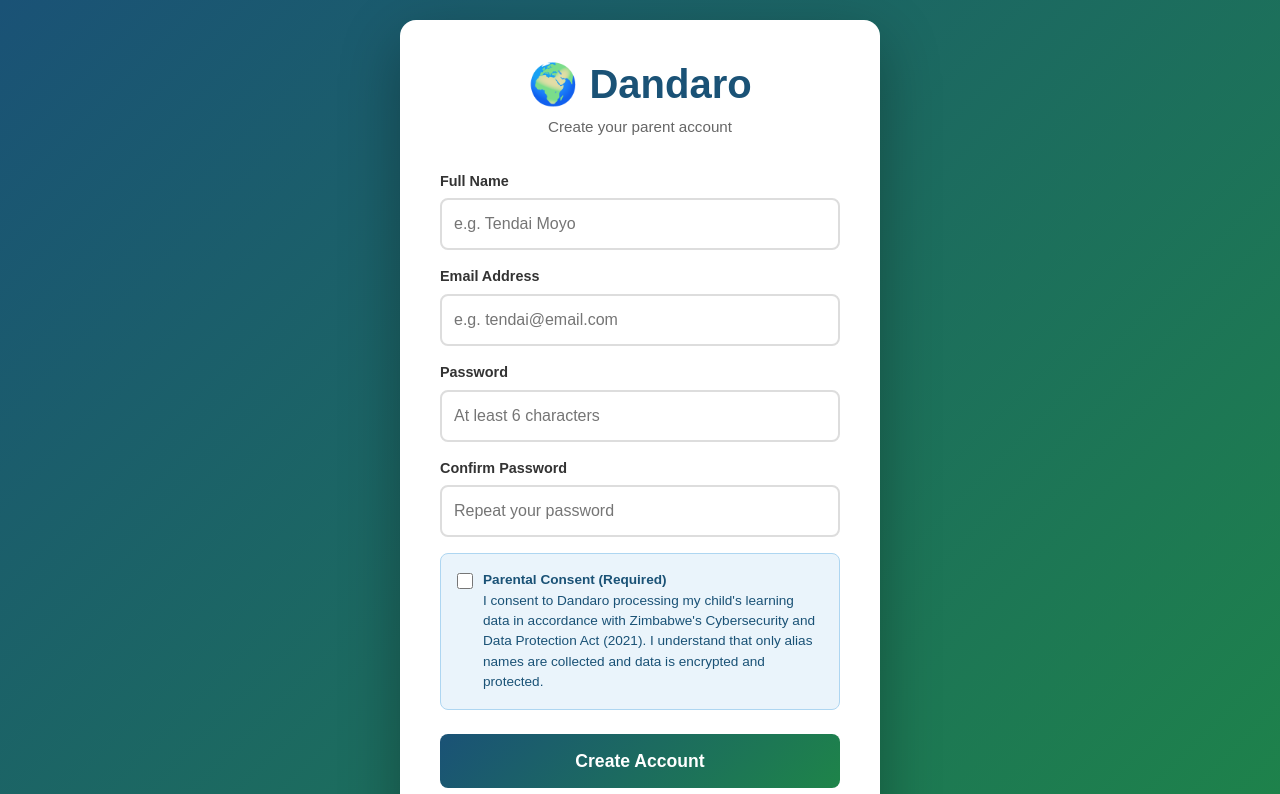
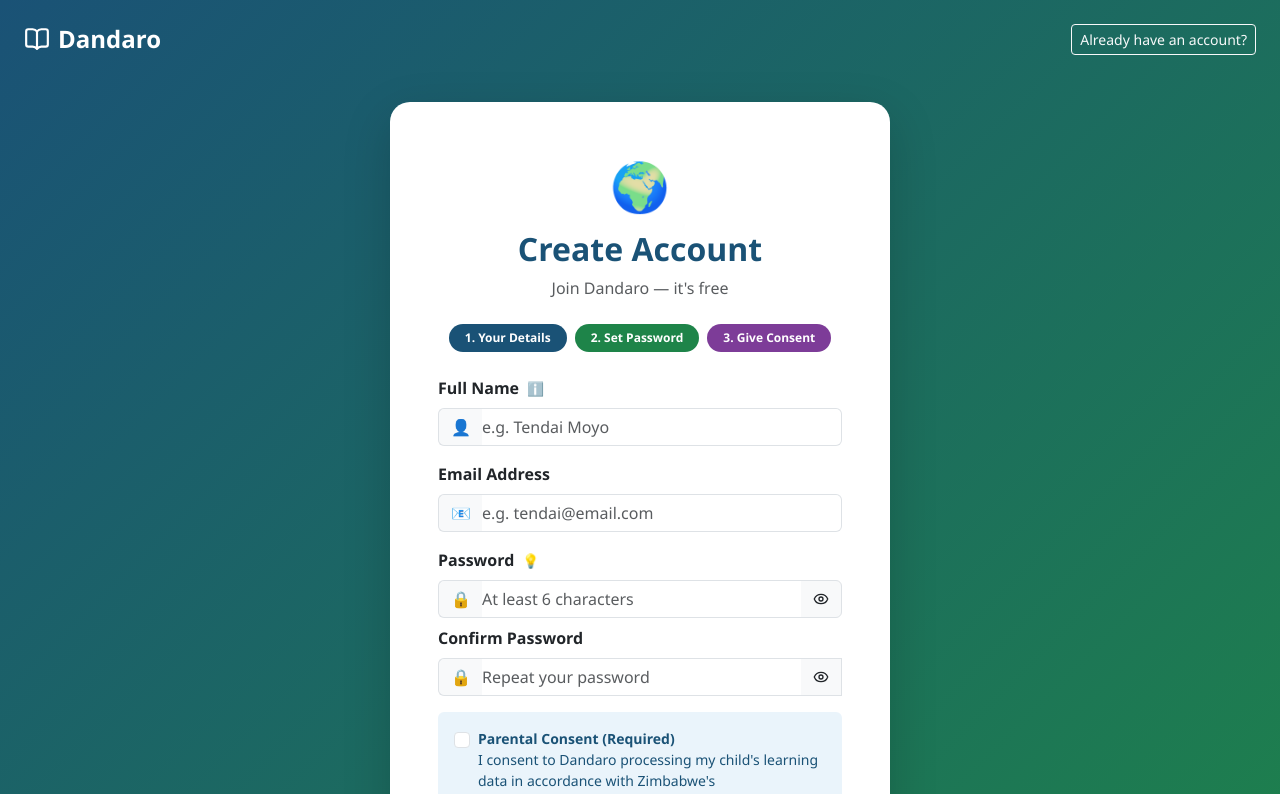
Before and after one commit to collensimba/indigenous-learning, a Next.js app: page /register in a window 1280 px wide. Shown: the top 794 px of the page. Built offline with nearby package versions, Linux system fonts and the light colour scheme.

Commit message:
feat: redesign register page with Bootstrap strength meter, modals, tooltips, popovers

```diff
--- a/src/app/register/page.tsx
+++ b/src/app/register/page.tsx
@@ -1,36 +1,52 @@
 'use client';
-import { useState } from 'react';
+import { useState, useEffect } from 'react';
 import { useRouter } from 'next/navigation';
+import { BookOpen, Eye, EyeOff } from 'lucide-react';
 
 export default function RegisterPage() {
   const router = useRouter();
   const [formData, setFormData] = useState({
-    name: '',
-    email: '',
-    password: '',
-    confirmPassword: '',
-    consent: false,
+    name: '', email: '', password: '', confirmPassword: '', consent: false,
   });
   const [error, setError] = useState('');
   const [loading, setLoading] = useState(false);
+  const [showPassword, setShowPassword] = useState(false);
+  const [showConfirm, setShowConfirm] = useState(false);
+  const [passwordStrength, setPasswordStrength] = useState(0);
+
+  useEffect(() => {
+    const bootstrap = require('bootstrap/dist/js/bootstrap.bundle.min.js');
+    const tooltips = document.querySelectorAll('[data-bs-toggle="tooltip"]');
+    tooltips.forEach(el => new bootstrap.Tooltip(el));
+    const popovers = document.querySelectorAll('[data-bs-toggle="popover"]');
+    popovers.forEach(el => new bootstrap.Popover(el));
+  }, []);
+
+  const checkStrength = (pwd: string) => {
+    let score = 0;
+    if (pwd.length >= 6) score++;
+    if (pwd.length >= 10) score++;
+    if (/[A-Z]/.test(pwd)) score++;
+    if (/[0-9]/.test(pwd)) score++;
+    if (/[^A-Za-z0-9]/.test(pwd)) score++;
+    setPasswordStrength(score);
+  };
+
+  const strengthLabel = ['', 'Very Weak', 'Weak', 'Fair', 'Strong', 'Very Strong'];
+  const strengthColor = ['', 'danger', 'warning', 'info', 'primary', 'success'];
 
   const handleSubmit = async (e: React.FormEvent) => {
     e.preventDefault();
     setError('');
-
     if (formData.password !== formData.confirmPassword) {
-      setError('Passwords do not match');
-      return;
+      setError('Passwords do not match'); return;
     }
     if (!formData.consent) {
-      setError('You must give consent to process your child\'s data');
-      return;
+      setError('You must give consent to process your child\'s data'); return;
     }
     if (formData.password.length < 6) {
-      setError('Password must be at least 6 characters');
-      return;
+      setError('Password must be at least 6 characters'); return;
     }
-
     setLoading(true);
     try {
       const res = await fetch('/api/auth/register', {
@@ -43,22 +59,12 @@
           consent: formData.consent,
         }),
       });
-
       const data = await res.json();
-
-      if (!res.ok) {
-        setError(data.error || 'Registration failed');
-        return;
-      }
-
-      // Save token and user to localStorage
+      if (!res.ok) { setError(data.error || 'Registration failed'); return; }
       localStorage.setItem('dandaro_token', data.token);
       localStorage.setItem('dandaro_user', JSON.stringify(data.user));
-
-      // Redirect to dashboard
       router.push('/dashboard');
-
-    } catch (err) {
+    } catch {
       setError('Something went wrong. Please try again.');
     } finally {
       setLoading(false);
@@ -66,195 +72,236 @@
   };
 
   return (
-    <div style={{
-      minHeight: '100vh',
-      background: 'linear-gradient(135deg, #1a5276 0%, #1e8449 100%)',
-      display: 'flex',
-      alignItems: 'center',
-      justifyContent: 'center',
-      padding: '20px',
-      fontFamily: 'Arial, sans-serif',
-    }}>
-      <div style={{
-        background: 'white',
-        borderRadius: '16px',
-        padding: '40px',
-        width: '100%',
-        maxWidth: '480px',
-        boxShadow: '0 20px 60px rgba(0,0,0,0.3)',
-      }}>
+    <div className="min-vh-100 d-flex flex-column" style={{ background: 'linear-gradient(135deg, #1a5276 0%, #1e8449 100%)' }}>
+
+      {/* Navbar */}
+      <nav className="navbar px-4 py-3">
+        <a href="/" className="navbar-brand d-flex align-items-center gap-2 text-white fw-bold fs-4 text-decoration-none">
+          <BookOpen size={26} /> Dandaro
+        </a>
+        <a href="/login" className="btn btn-outline-light btn-sm">Already have an account?</a>
+      </nav>
+
+      {/* Card */}
+      <div className="flex-grow-1 d-flex align-items-center justify-content-center px-3 py-4">
+        <div className="card border-0 shadow-lg w-100" style={{ maxWidth: '500px', borderRadius: '20px' }}>
+          <div className="card-body p-4 p-md-5">
+
             {/* Header */}
-        <div style={{ textAlign: 'center', marginBottom: '32px' }}>
-          <h1 style={{ fontSize: '2.5em', fontWeight: 'bold', color: '#1a5276', margin: 0 }}>
-            🌍 Dandaro
-          </h1>
-          <p style={{ color: '#666', marginTop: '8px', fontSize: '0.95em' }}>
-            Create your parent account
-          </p>
+            <div className="text-center mb-4">
+              <span style={{ fontSize: '3rem' }}>🌍</span>
+              <h2 className="fw-bold mt-2" style={{ color: '#1a5276' }}>Create Account</h2>
+              <p className="text-muted">Join Dandaro — it's free</p>
             </div>
 
-        {/* Error */}
+            {/* Error Alert */}
             {error && (
-          <div style={{
-            background: '#fdecea',
-            border: '1px solid #f5c6cb',
-            borderRadius: '8px',
-            padding: '12px 16px',
-            marginBottom: '20px',
-            color: '#c0392b',
-            fontSize: '0.9em',
-          }}>
-            ⚠️ {error}
+              <div className="alert alert-danger alert-dismissible fade show d-flex align-items-center gap-2">
+                <span>⚠️</span>
+                <span>{error}</span>
+                <button type="button" className="btn-close" onClick={() => setError('')}></button>
               </div>
             )}
 
-        {/* Form */}
+            {/* Steps Badge */}
+            <div className="d-flex justify-content-center gap-2 mb-4">
+              {['Your Details', 'Set Password', 'Give Consent'].map((step, i) => (
+                <span key={i} className="badge rounded-pill px-3 py-2"
+                  style={{ background: i === 0 ? '#1a5276' : i === 1 ? '#1e8449' : '#7d3c98', fontSize: '0.75em' }}>
+                  {i + 1}. {step}
+                </span>
+              ))}
+            </div>
+
             <form onSubmit={handleSubmit}>
+
               {/* Full Name */}
-          <div style={{ marginBottom: '16px' }}>
-            <label style={{ display: 'block', marginBottom: '6px', fontWeight: 'bold', color: '#333', fontSize: '0.9em' }}>
+              <div className="mb-3">
+                <label className="form-label fw-semibold text-dark">
                   Full Name
+                  <span className="ms-2 text-muted"
+                    data-bs-toggle="tooltip"
+                    data-bs-placement="right"
+                    title="Enter your full name as the parent or guardian registering"
+                    style={{ cursor: 'pointer', fontSize: '0.85em' }}>ℹ️</span>
                 </label>
+                <div className="input-group">
+                  <span className="input-group-text bg-light border-end-0">👤</span>
                   <input
                     type="text"
+                    className="form-control border-start-0 ps-0"
                     placeholder="e.g. Tendai Moyo"
                     value={formData.name}
                     onChange={e => setFormData({ ...formData, name: e.target.value })}
                     required
-              style={{
-                width: '100%',
-                padding: '12px',
-                border: '2px solid #ddd',
-                borderRadius: '8px',
-                fontSize: '1em',
-                boxSizing: 'border-box',
-                outline: 'none',
-              }}
                   />
+                </div>
               </div>
 
               {/* Email */}
-          <div style={{ marginBottom: '16px' }}>
-            <label style={{ display: 'block', marginBottom: '6px', fontWeight: 'bold', color: '#333', fontSize: '0.9em' }}>
-              Email Address
-            </label>
+              <div className="mb-3">
+                <label className="form-label fw-semibold text-dark">Email Address</label>
+                <div className="input-group">
+                  <span className="input-group-text bg-light border-end-0">📧</span>
                   <input
                     type="email"
+                    className="form-control border-start-0 ps-0"
                     placeholder="e.g. tendai@email.com"
                     value={formData.email}
                     onChange={e => setFormData({ ...formData, email: e.target.value })}
                     required
-              style={{
-                width: '100%',
-                padding: '12px',
-                border: '2px solid #ddd',
-                borderRadius: '8px',
-                fontSize: '1em',
-                boxSizing: 'border-box',
-                outline: 'none',
-              }}
                   />
+                </div>
               </div>
 
               {/* Password */}
-          <div style={{ marginBottom: '16px' }}>
-            <label style={{ display: 'block', marginBottom: '6px', fontWeight: 'bold', color: '#333', fontSize: '0.9em' }}>
+              <div className="mb-2">
+                <label className="form-label fw-semibold text-dark">
                   Password
+                  <span className="ms-2"
+                    data-bs-toggle="popover"
+                    data-bs-placement="right"
+                    data-bs-trigger="focus"
+                    title="Password Tips"
+                    data-bs-content="Use at least 6 characters. Mix uppercase, numbers, and symbols for a stronger password."
+                    style={{ cursor: 'pointer', fontSize: '0.85em' }}>💡</span>
                 </label>
+                <div className="input-group">
+                  <span className="input-group-text bg-light border-end-0">🔒</span>
                   <input
-              type="password"
+                    type={showPassword ? 'text' : 'password'}
+                    className="form-control border-start-0 border-end-0 ps-0"
                     placeholder="At least 6 characters"
                     value={formData.password}
-              onChange={e => setFormData({ ...formData, password: e.target.value })}
+                    onChange={e => { setFormData({ ...formData, password: e.target.value }); checkStrength(e.target.value); }}
                     required
-              style={{
-                width: '100%',
-                padding: '12px',
-                border: '2px solid #ddd',
-                borderRadius: '8px',
-                fontSize: '1em',
-                boxSizing: 'border-box',
-                outline: 'none',
-              }}
                   />
+                  <button type="button" className="input-group-text bg-light"
+                    onClick={() => setShowPassword(!showPassword)}>
+                    {showPassword ? <EyeOff size={16} /> : <Eye size={16} />}
+                  </button>
+                </div>
               </div>
 
+              {/* Password Strength */}
+              {formData.password && (
+                <div className="mb-3">
+                  <div className="progress" style={{ height: '6px' }}>
+                    <div
+                      className={`progress-bar bg-${strengthColor[passwordStrength]}`}
+                      style={{ width: `${(passwordStrength / 5) * 100}%`, transition: 'width 0.3s' }}>
+                    </div>
+                  </div>
+                  <small className={`text-${strengthColor[passwordStrength]}`}>
+                    {strengthLabel[passwordStrength]}
+                  </small>
+                </div>
+              )}
+
               {/* Confirm Password */}
-          <div style={{ marginBottom: '16px' }}>
-            <label style={{ display: 'block', marginBottom: '6px', fontWeight: 'bold', color: '#333', fontSize: '0.9em' }}>
-              Confirm Password
-            </label>
+              <div className="mb-3">
+                <label className="form-label fw-semibold text-dark">Confirm Password</label>
+                <div className="input-group">
+                  <span className="input-group-text bg-light border-end-0">🔒</span>
                   <input
-              type="password"
+                    type={showConfirm ? 'text' : 'password'}
+                    className={`form-control border-start-0 border-end-0 ps-0 ${formData.confirmPassword && (formData.password === formData.confirmPassword ? 'is-valid' : 'is-invalid')}`}
                     placeholder="Repeat your password"
                     value={formData.confirmPassword}
                     onChange={e => setFormData({ ...formData, confirmPassword: e.target.value })}
                     required
-              style={{
-                width: '100%',
-                padding: '12px',
-                border: '2px solid #ddd',
-                borderRadius: '8px',
-                fontSize: '1em',
-                boxSizing: 'border-box',
-                outline: 'none',
-              }}
                   />
+                  <button type="button" className="input-group-text bg-light"
+                    onClick={() => setShowConfirm(!showConfirm)}>
+                    {showConfirm ? <EyeOff size={16} /> : <Eye size={16} />}
+                  </button>
+                  <div className="valid-feedback">Passwords match ✓</div>
+                  <div className="invalid-feedback">Passwords do not match</div>
+                </div>
               </div>
 
-          {/* Consent Checkbox */}
-          <div style={{
-            background: '#eaf4fb',
-            border: '1px solid #aed6f1',
-            borderRadius: '8px',
-            padding: '16px',
-            marginBottom: '24px',
-          }}>
-            <label style={{ display: 'flex', alignItems: 'flex-start', gap: '10px', cursor: 'pointer' }}>
+              {/* Consent */}
+              <div className="alert alert-info border-0 mb-3" style={{ background: '#eaf4fb' }}>
+                <div className="form-check">
                   <input
                     type="checkbox"
+                    className="form-check-input"
+                    id="consent"
                     checked={formData.consent}
                     onChange={e => setFormData({ ...formData, consent: e.target.checked })}
-                style={{ marginTop: '3px', width: '16px', height: '16px', flexShrink: 0 }}
                   />
-              <span style={{ fontSize: '0.85em', color: '#1a5276', lineHeight: '1.5' }}>
+                  <label className="form-check-label small" htmlFor="consent" style={{ color: '#1a5276' }}>
                     <strong>Parental Consent (Required)</strong><br />
-                I consent to Dandaro processing my child's learning data in accordance with
-                Zimbabwe's Cybersecurity and Data Protection Act (2021). I understand that
-                only alias names are collected and data is encrypted and protected.
-              </span>
+                    I consent to Dandaro processing my child's learning data in accordance with Zimbabwe's
+                    <button type="button" className="btn btn-link btn-sm p-0 ms-1 text-decoration-none"
+                      data-bs-toggle="modal" data-bs-target="#consentModal"
+                      style={{ color: '#1a5276', fontSize: 'inherit' }}>
+                      Cybersecurity and Data Protection Act (2021)
+                    </button>.
+                    Only alias names are collected and data is encrypted.
                   </label>
                 </div>
+              </div>
 
-          {/* Submit Button */}
+              {/* Submit */}
               <button
                 type="submit"
                 disabled={loading}
-            style={{
-              width: '100%',
-              padding: '14px',
-              background: loading ? '#95a5a6' : 'linear-gradient(135deg, #1a5276, #1e8449)',
-              color: 'white',
-              border: 'none',
-              borderRadius: '8px',
-              fontSize: '1.1em',
-              fontWeight: 'bold',
-              cursor: loading ? 'not-allowed' : 'pointer',
-              marginBottom: '16px',
-            }}
-          >
-            {loading ? 'Creating Account...' : 'Create Account'}
+                className="btn btn-lg w-100 fw-bold text-white mb-3"
+                style={{ background: 'linear-gradient(135deg, #1a5276, #1e8449)', borderRadius: '10px' }}>
+                {loading
+                  ? <><span className="spinner-border spinner-border-sm me-2"></span>Creating Account...</>
+                  : '🚀 Create Account'}
               </button>
 
-          {/* Login Link */}
-          <p style={{ textAlign: 'center', color: '#666', fontSize: '0.9em', margin: 0 }}>
-            Already have an account?{' '}
-            <a href="/login" style={{ color: '#1a5276', fontWeight: 'bold', textDecoration: 'none' }}>
-              Login here
-            </a>
-          </p>
+              <div className="text-center">
+                <span className="text-muted">Already have an account? </span>
+                <a href="/login" className="fw-bold text-decoration-none" style={{ color: '#1a5276' }}>Login here</a>
+              </div>
             </form>
           </div>
+
+          <div className="card-footer text-center bg-light py-3" style={{ borderRadius: '0 0 20px 20px' }}>
+            <small className="text-muted">🛡️ ZDPA 2021 Compliant | AES-256 Encrypted | Alias Names Only</small>
+          </div>
+        </div>
+      </div>
+
+      {/* Consent Detail Modal */}
+      <div className="modal fade" id="consentModal" tabIndex={-1}>
+        <div className="modal-dialog modal-dialog-centered modal-dialog-scrollable">
+          <div className="modal-content" style={{ borderRadius: '16px' }}>
+            <div className="modal-header" style={{ background: 'linear-gradient(135deg, #1a5276, #1e8449)' }}>
+              <h5 className="modal-title text-white fw-bold">🛡️ Data Protection & Consent</h5>
+              <button type="button" className="btn-close btn-close-white" data-bs-dismiss="modal"></button>
+            </div>
+            <div className="modal-body p-4">
+              <div className="alert alert-success d-flex gap-2">
+                <span>✅</span>
+                <span>Dandaro is compliant with Zimbabwe's Cybersecurity and Data Protection Act (2021).</span>
+              </div>
+              {[
+                { title: '👤 What data we collect', text: 'Parent name, email, and encrypted password. Child profiles use alias names only — no real names, photos, or personal identifiers.' },
+                { title: '🔒 How we protect it', text: 'All passwords are hashed using bcrypt. Data is encrypted at rest (AES-256) and in transit (TLS 1.3). We use Upstash Redis with enterprise-grade security.' },
+                { title: '📊 How we use it', text: 'Data is used only to provide personalised learning support. We never sell, share, or use data for advertising purposes.' },
+                { title: '🗑️ Your rights', text: 'You may request account deletion at any time from the dashboard settings. All data is deleted within 30 days of the request.' },
+              ].map((item, i) => (
+                <div key={i} className="mb-3">
+                  <h6 className="fw-bold" style={{ color: '#1a5276' }}>{item.title}</h6>
+                  <p className="text-muted small mb-0">{item.text}</p>
+                  {i < 3 && <hr />}
+                </div>
+              ))}
+            </div>
+            <div className="modal-footer">
+              <button type="button" className="btn btn-success fw-bold" data-bs-dismiss="modal">
+                I Understand & Consent
+              </button>
+            </div>
+          </div>
+        </div>
+      </div>
+
     </div>
   );
 }
```
Lines whose indentation alone changed are shown as unchanged.
